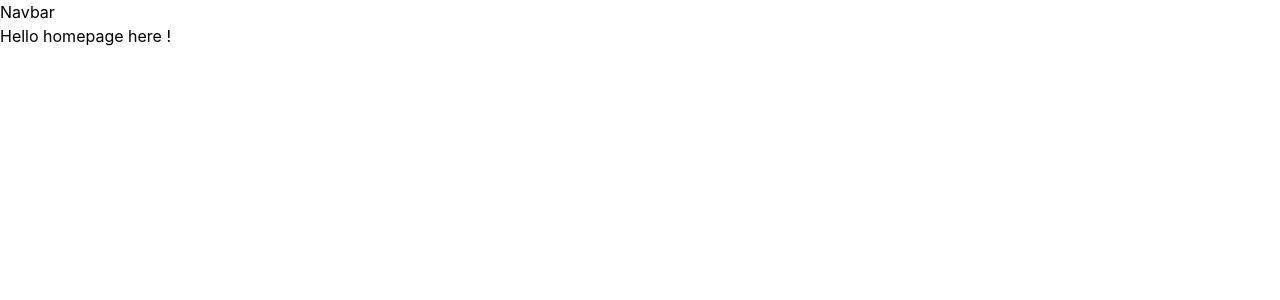
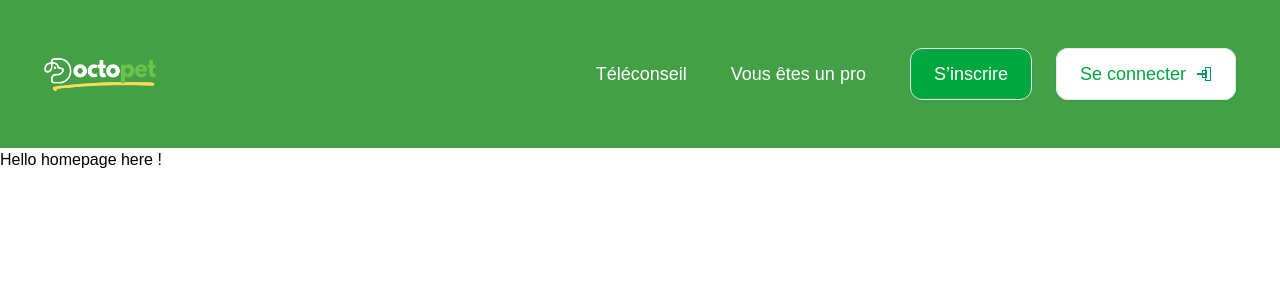
Before and after one commit to ronaldrnd/animoplus, a Vue app: page / in a window 1280 px wide. Shown: the top 300 px of the page. Built offline with nearby package versions, Linux system fonts and the light colour scheme.

Commit message:
configuration css and structure

```diff
--- a/src/assets/main.css
+++ b/src/assets/main.css
@@ -62,3 +62,7 @@
   -webkit-text-fill-color: transparent;
   color: transparent;
 }
+
+* {
+  font-family: "League Spartan", sans-serif;
+}
--- a/src/components/Navbar.vue
+++ b/src/components/Navbar.vue
@@ -1,3 +1,32 @@
 <template>
-    Navbar
+    <div class="bg-primary-600 w-full flex justify-between items-center py-[48px] px-[44px]">
+        <img class="w-28 h-9" src="../assets/logo_header.png" />
+        <div class="flex justify-start items-center gap-11">
+            <div class="flex justify-start items-center gap-11">
+                <div class="justify-start text-white text-lg font-medium">Téléconseil</div>
+                <div class="justify-start text-white text-lg font-medium">Vous êtes un pro
+                </div>
+            </div>
+            <div class="flex justify-start items-center gap-6">
+                <div
+                    class="px-6 py-3 bg-green-600 rounded-xl shadow-[0px_1px_3px_0px_rgba(0,0,0,0.05)] outline outline-1 outline-offset-[-1px] outline-gray-200 flex justify-center items-center gap-2.5">
+                    <div class="justify-start text-white text-lg">S’inscrire
+                    </div>
+                </div>
+                <div
+                    class="px-6 py-3 bg-white rounded-xl shadow-[0px_1px_3px_0px_rgba(0,0,0,0.05)] outline outline-1 outline-offset-[-1px] outline-gray-200 flex justify-center items-center gap-2.5">
+                    <div class="justify-start text-green-600 text-lg">Se
+                        connecter</div>
+                    <div class="w-4 h-4 relative overflow-hidden">
+                        <div
+                            class="w-1 h-3 left-[10px] top-[2px] absolute outline outline-[1.33px] outline-offset-[-0.67px] outline-emerald-600" />
+                        <div
+                            class="w-[3.33px] h-1.5 left-[6.67px] top-[4.67px] absolute outline outline-[1.33px] outline-offset-[-0.67px] outline-emerald-600" />
+                        <div
+                            class="w-2 h-0 left-[2px] top-[8px] absolute outline outline-[1.33px] outline-offset-[-0.67px] outline-emerald-600" />
+                    </div>
+                </div>
+            </div>
+        </div>
+    </div>
 </template>
```
Also changed, not shown: src/assets/logo_header.png (added).
